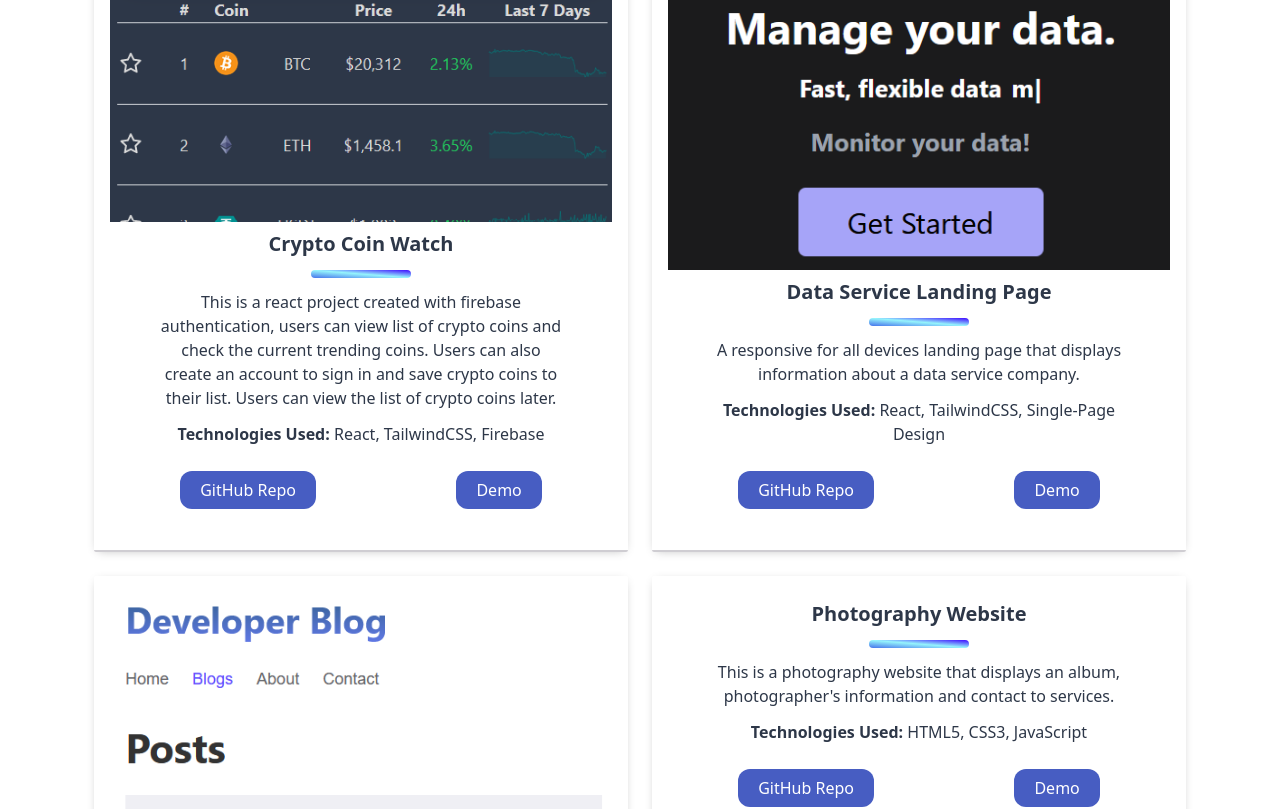
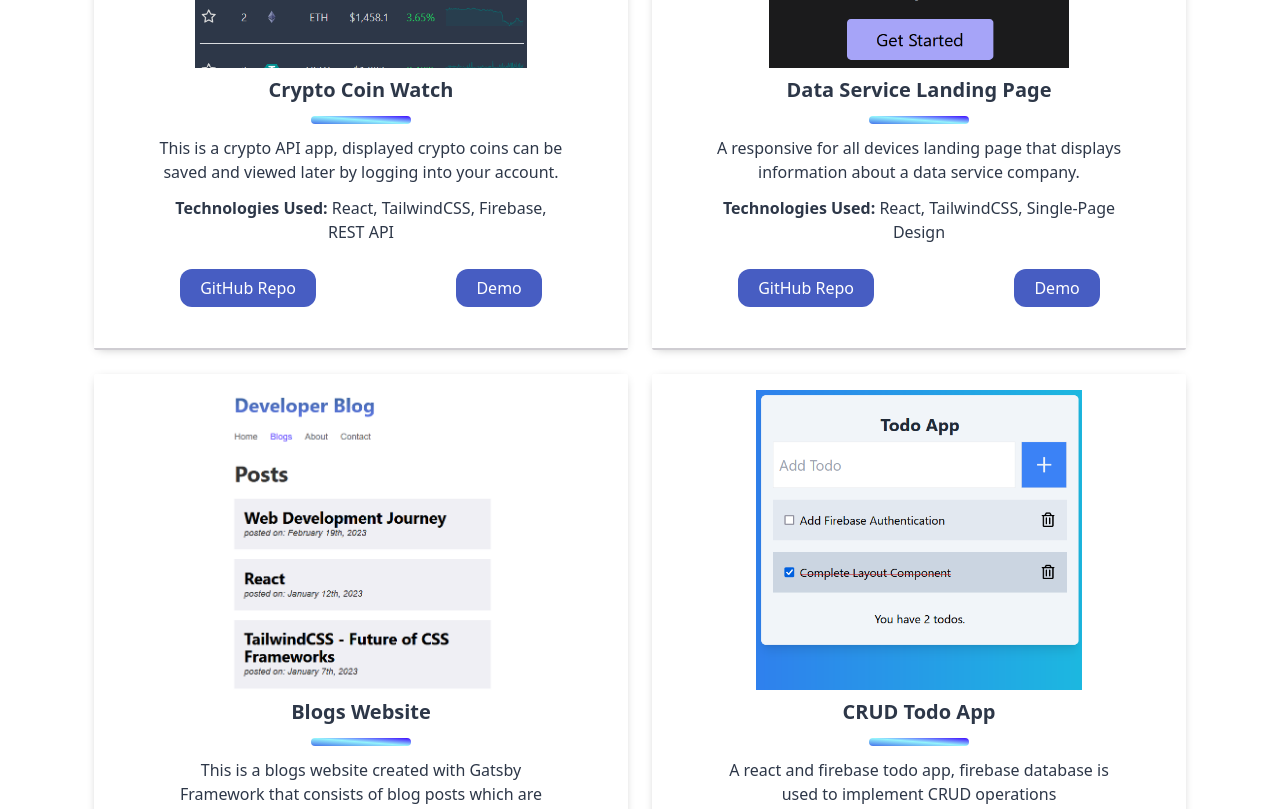
Before and after one commit to a-ziz/portfolio, a React (Create React App) app: page /projects in a window 1280 px wide. Shown: the part 460-1269 px from the top of the page. Built offline with nearby package versions, Linux system fonts and the light colour scheme.

Commit message:
modified projects

```diff
--- a/src/components/Project.jsx
+++ b/src/components/Project.jsx
@@ -10,18 +10,23 @@ const Project = (props) => {
   return (
     <div className="p-4 border-b-2 border-secondary shadow-[0_2px_10px_-4px_rgba(0,0,0,0.3)] rounded-sm">
       <div>
-        <img src={props.imgSrc} alt={props.imgAlt} />
+        <img
+          src={props.imgSrc}
+          alt={props.imgAlt}
+          loading="lazy"
+          style={{ height: "300px", margin: "0 auto" }}
+        />
       </div>
       <h2 className={styles.h1Text}>{props.name}</h2>
       <div className={styles.border}></div>
       <div className="text-center my-2 mx-12 font-thin">
-        {/* <img src={props.src} alt={props.alt} loading="lazy" /> */}
         {props.description}
         <div className="font-semibold my-3">
           Technologies Used:{" "}
           <span className="font-normal">{props.technologies}</span>
         </div>
       </div>
+
       <div className="flex justify-around my-8">
         <div>
           <a
--- a/src/pages/Projects.jsx
+++ b/src/pages/Projects.jsx
@@ -4,6 +4,7 @@ import Contact from "./Contact";
 import blogWebsite from "../assets/blogwebsite.png";
 import singlePageWebsite from "../assets/data_service_website.png";
 import cryptoWebsite from "../assets/crypto_website.png";
+import todoApp from "../assets/todo_app.png";
 
 const Projects = () => {
   return (
@@ -16,8 +17,8 @@ const Projects = () => {
           imgSrc={cryptoWebsite}
           imgAlt="Crypto Coin Website"
           name="Crypto Coin Watch"
-          description="This is a react project created with firebase authentication, users can view list of crypto coins and check the current trending coins. Users can also create an account to sign in and save crypto coins to their list. Users can view the list of crypto coins later."
-          technologies="React, TailwindCSS, Firebase"
+          description="This is a crypto API app, displayed crypto coins can be saved and viewed later by logging into your account."
+          technologies="React, TailwindCSS, Firebase, REST API"
           github="https://github.com/a-ziz/service-site"
           demo="https://cryptolist-8c1cd.web.app/"
         />
@@ -34,17 +35,19 @@ const Projects = () => {
           name="Blogs Website"
           imgSrc={blogWebsite}
           imgAlt="Blog Website"
-          description="This is a blogs website that consists of blog posts that can be clicked to viewed. Content creator can edit the blogs easily through ContentFul CMS"
+          description="This is a blogs website created with Gatsby Framework that consists of blog posts which are managed through Contentful CMS."
           technologies="React, SCSS, Gatsby, GraphQL, Contentful CMS"
           github="https://github.com/"
           demo="https://azizblogs.netlify.app/blog/"
         />
         <Project
-          name="Photography Website"
-          description="This is a photography website that displays an album, photographer's information and contact to services. "
-          technologies="HTML5, CSS3, JavaScript"
-          github="https://github.com/"
-          demo="http://www.photography"
+          imgSrc={todoApp}
+          imgAlt="Todo App"
+          name="CRUD Todo App"
+          description="A react and firebase todo app, firebase database is used to implement CRUD operations"
+          technologies="React, TailwindCSS, Firebase"
+          github="https://github.com/a-ziz/todo-app"
+          demo="https://todo-app-react-tailwindcss.web.app/"
         />
       </div>
       <div>
@@ -74,11 +77,6 @@ const Projects = () => {
             github="https://github.com/"
             demo="http://www.photography"
           />
-          {/* <Project
-            name="Command Line Book Library"
-            description="A C++ command line project that searches, updates books by title, author and ISBN"
-            technologies="C++"
-          /> */}
         </div>
       </div>
       <div id="contact">
```
Also changed, not shown: src/assets/todo_app.png (added).
